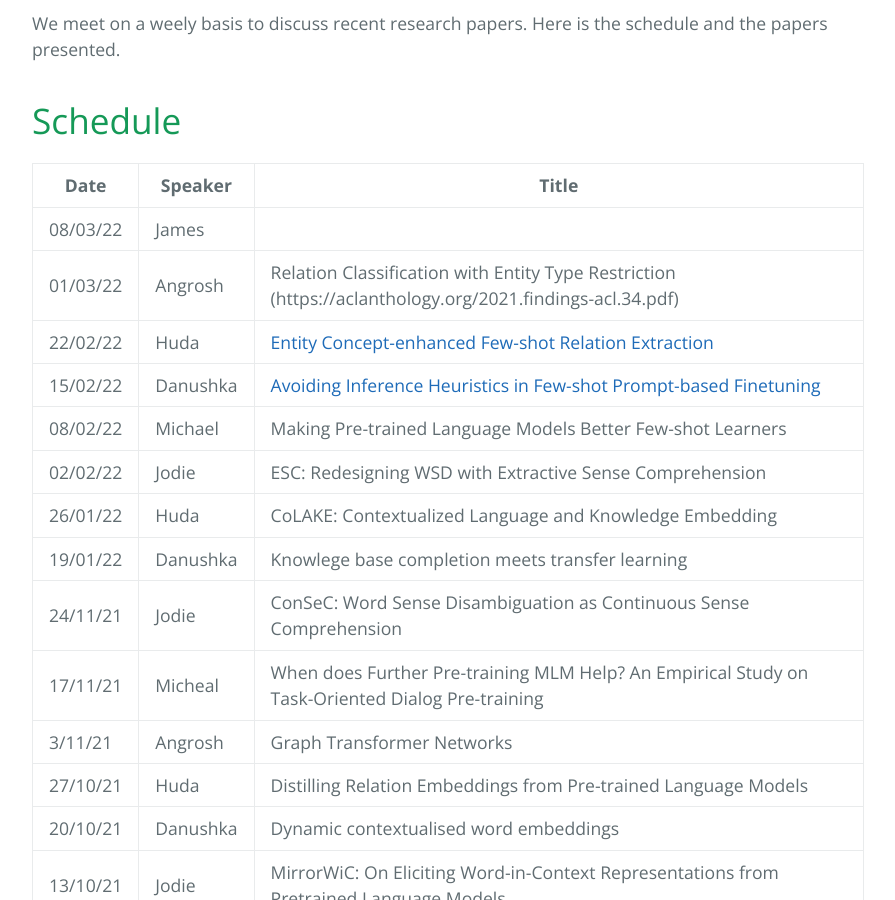
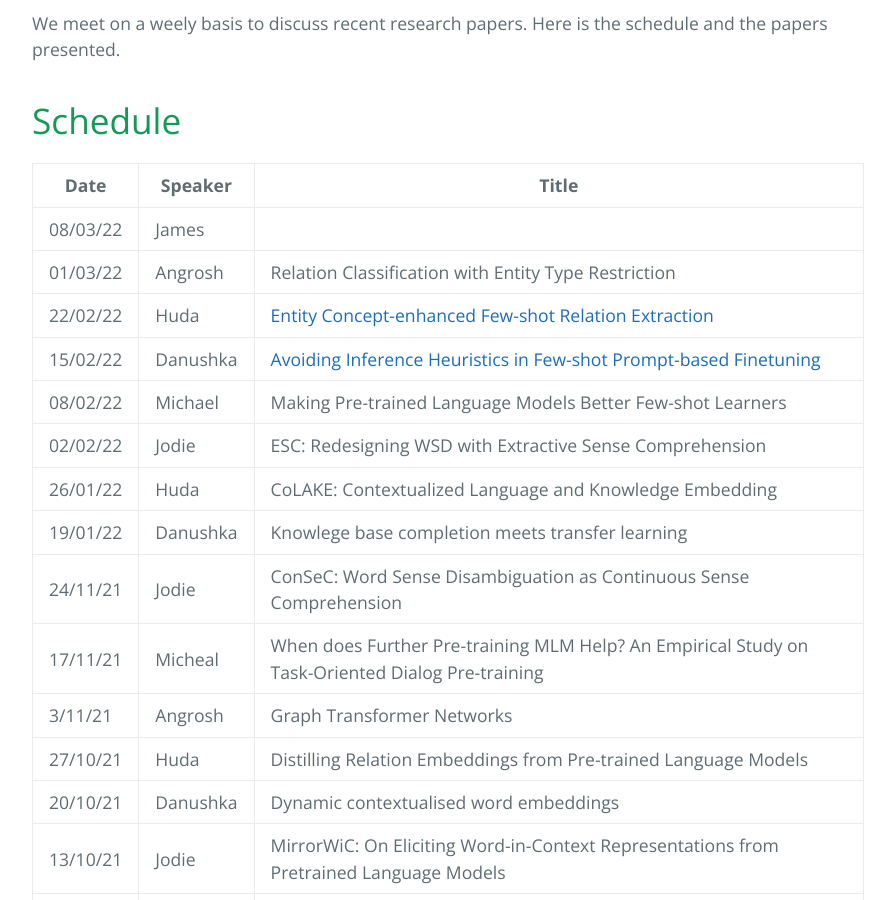
Before and after one commit to LivNLP/livnlp.github.io, a Jekyll site: the page built from reading.md, in a window 1280 px wide and 900 px high, scrolled down 411 px. Shown: the whole window, without its empty margins (192-1087 px from the left). Built offline with Jekyll 4.4.1, drawn with Linux system fonts in a browser that asks for light colours; some of the changed lines change nothing that is shown.

Commit message:
Update reading.md

```diff
--- a/reading.md
+++ b/reading.md
@@ -14,7 +14,7 @@ We meet on a weely basis to discuss recent research papers. Here is the schedule
 | Date | Speaker | Title |
 | ----- | ------- | ----- |
 | 08/03/22	| James| |
-| 01/03/22	| Angrosh	| Relation Classification with Entity Type Restriction (https://aclanthology.org/2021.findings-acl.34.pdf) |
+| 01/03/22	| Angrosh	| Relation Classification with Entity Type Restriction |
 | 22/02/22	| Huda	| [Entity Concept-enhanced Few-shot Relation Extraction](https://aclanthology.org/2021.acl-short.124.pdf)|
 | 15/02/22	| Danushka	| [Avoiding Inference Heuristics in Few-shot Prompt-based Finetuning](https://aclanthology.org/2021.emnlp-main.713/)|
 | 08/02/22	| Michael	| Making Pre-trained Language Models Better Few-shot Learners |
```
